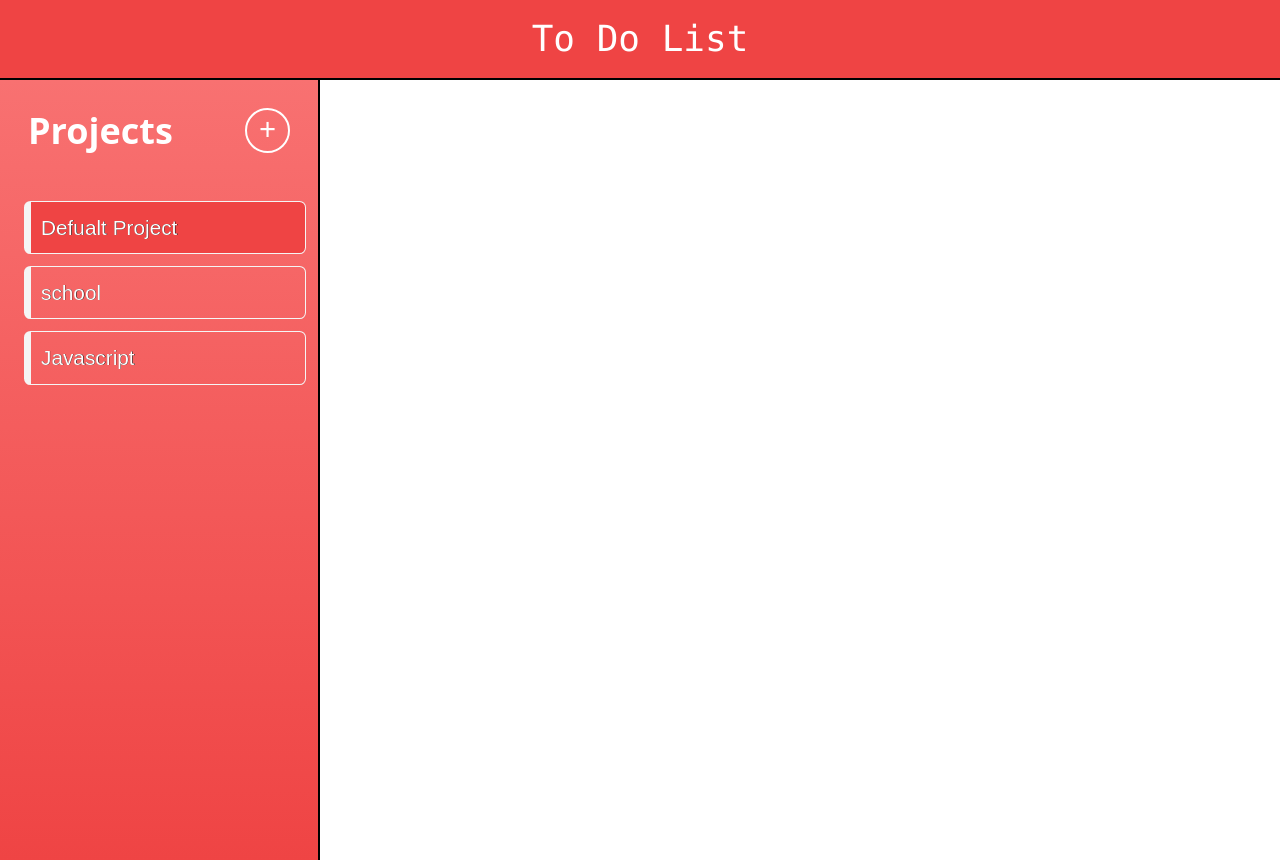
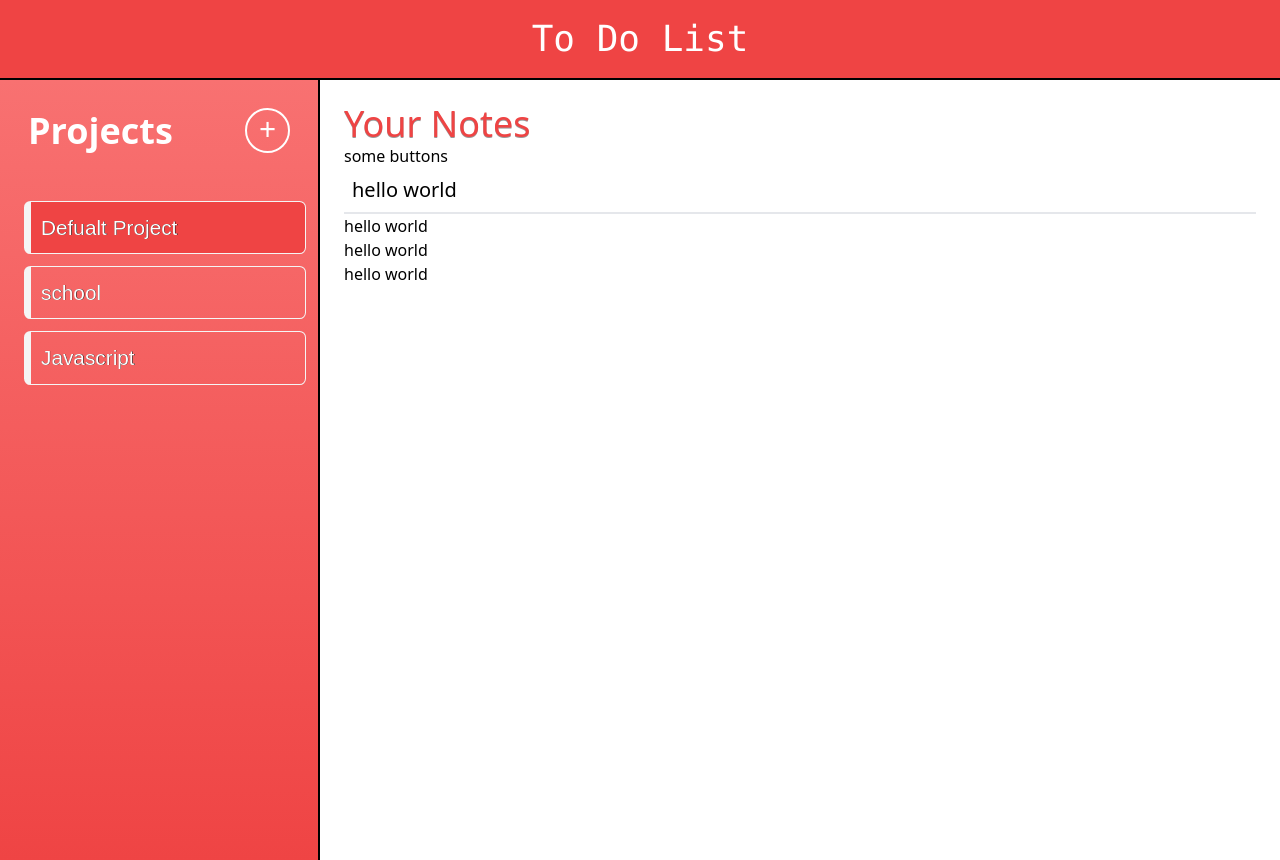
Before and after one commit to Mokhtar25/ToDoList, a website built with webpack: page src/index.html in a window 1280 px wide. Built offline with nearby package versions, Linux system fonts and the light colour scheme.

Commit message:
working on main

```diff
--- a/src/index.html
+++ b/src/index.html
@@ -28,7 +28,7 @@
 
             <dialog  class="add_project border-red-50 top-[20%] border-4 h-[40%] w-[40%] min-w-52 rounded-2xl drop-shadow-2xl bg-red-400 open:flex flex-col justify-center items-center gap-5" id="modal">
 
-                <h2 class="text-white text-4xl font-bold mb-8">Add a new Project</h2>
+                <h1 class="text-white text-4xl font-bold mb-8">Add a new Project</h1>
                     <input type="text" class="name w-48 h-10 p-4 rounded-2xl border-gray-50 border-2 focus:outline-red-100" placeholder="Project name">
 
             <div class="exit_project_btn absolute bg-red-600 top-[10%] right-[5%] rounded-full text-white p-3 text-xl border-white border-2 w-[35px] h-[35px] flex  justify-center items-center hover:bg-red-500 hover:cursor-pointer active:bg-white ease-in-out duration-100 hover:scale-110">X</div>
@@ -40,12 +40,33 @@
             </dialog>
         </div>
 
-        <div class="project_list flex flex-col mt-8 pl-3 gap-3">
-            <div  class="project_item bg-red-500">Defualt Project</div>
-        </div>
+            <div class="project_list flex flex-col mt-8 pl-3 gap-3">
+                <div  class="project_item bg-red-500">Defualt Project</div>
+            </div>
 
         </sidebar>
-        <main class="bg-white col-span-3 "></main>
+        <main class="bg-white col-span-3 p-6">
+            <div>
+                <h1 class="text-red-500 text-4xl  [text-shadow:_0_1px_0_rgb(0_0_0_/_40%)] ">Your Notes</h1>
+                <ul>
+                    some buttons
+                </ul>
+            </div>
+
+
+            <section>
+                <div class="note  cursor-pointer  border-b-2 border-gray-200 p-2 text-xl duration-100 ease-in">hello world</div>
+                <div class="note">hello world</div>
+                <div class="note">hello world</div>
+                <div class="note">hello world</div>
+
+            </section>
+
+
+
+
+
+        </main>
 
 
         </div>
--- a/src/style/style.css
+++ b/src/style/style.css
@@ -33,6 +33,11 @@ sidebar{
     height: calc(100vh - 20px);
 
 }
+
+
+
+
+
 .project_item {
     color: white;
     text-align: left;
```
Also changed, not shown: src/style/output.css.
